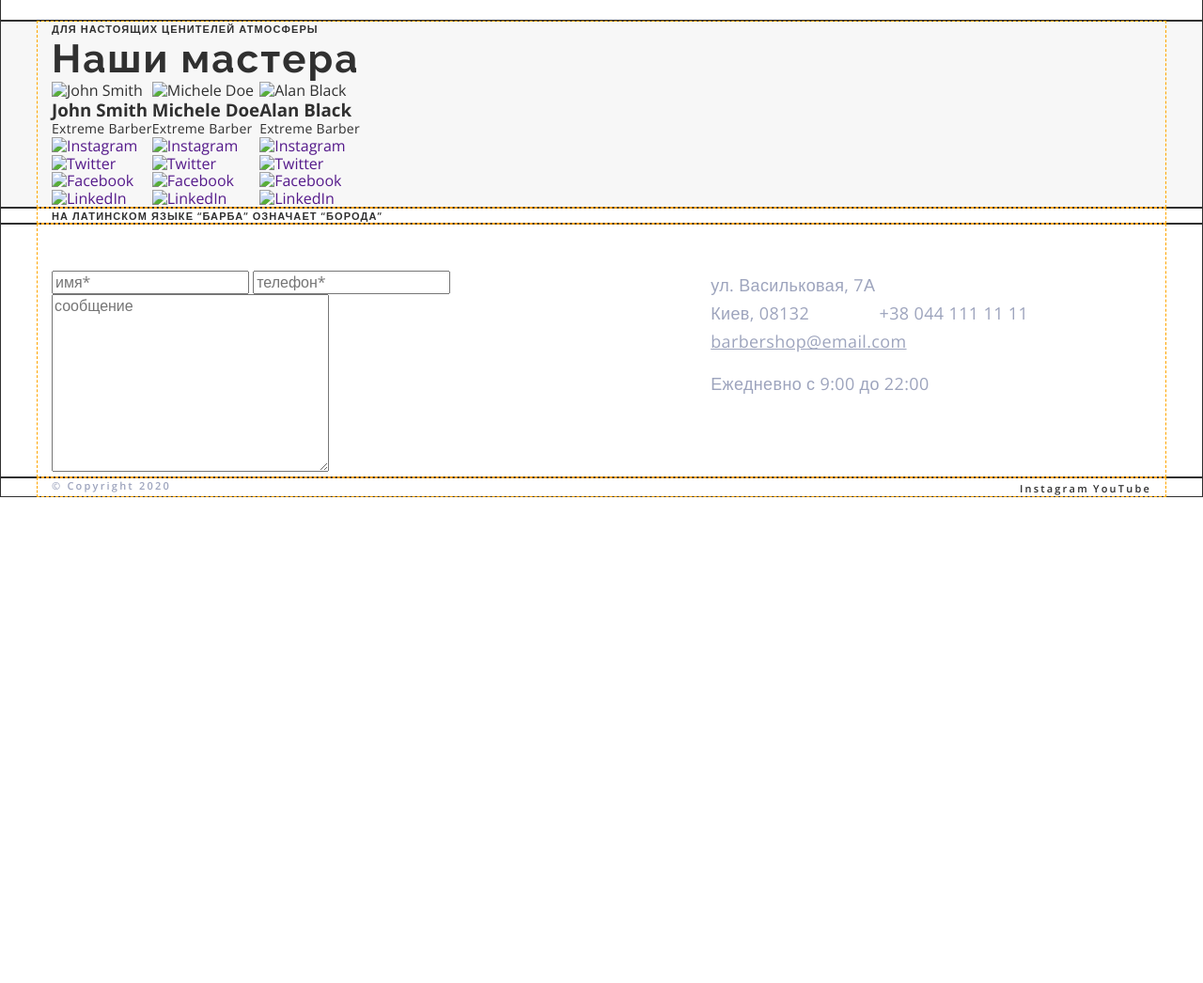
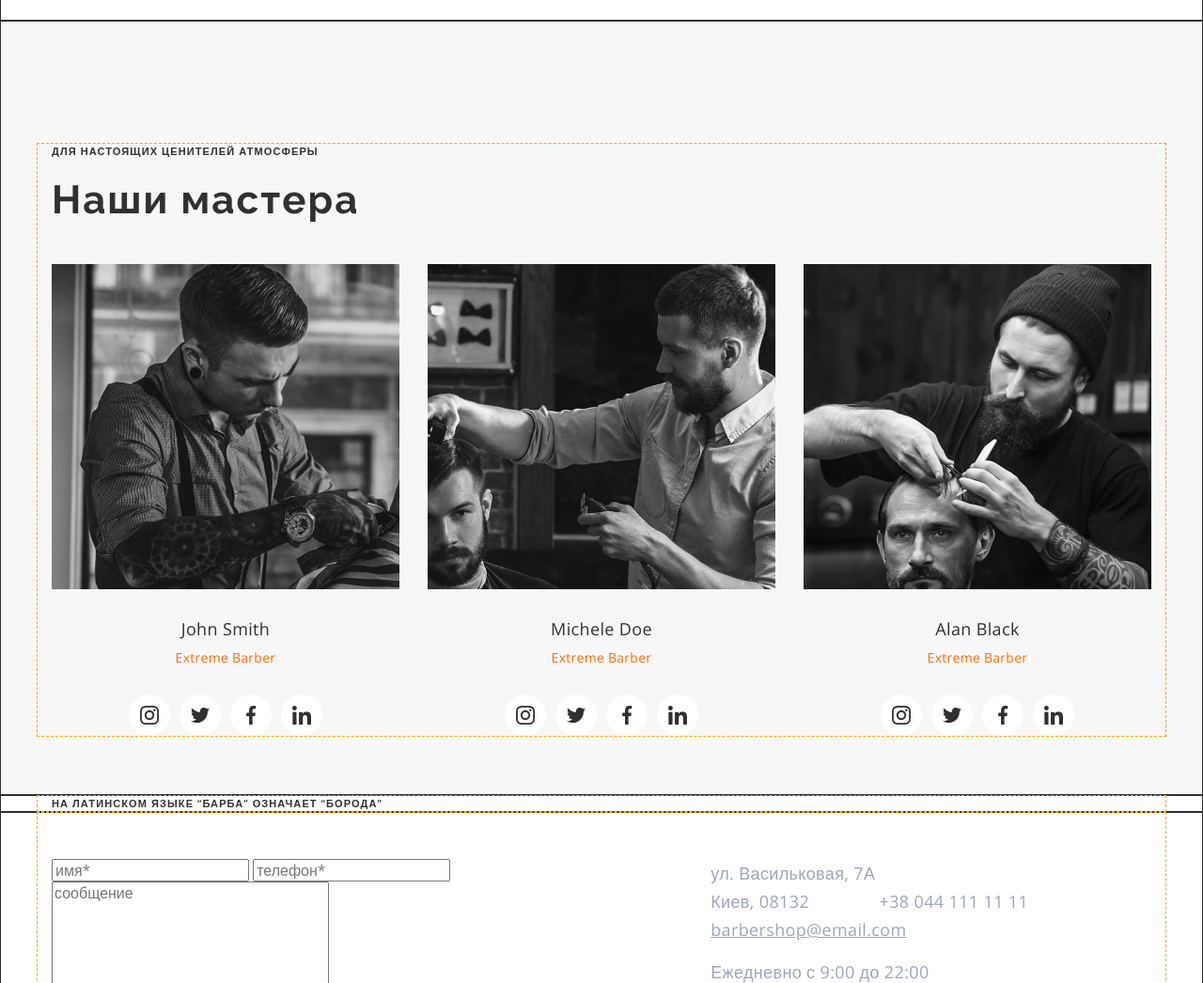
Before and after one commit to AleksAlek/barbershop, a plain HTML site: page index.html in a window 1280 px wide. Shown: the part 2460-3506 px from the top of the page at 94% size. Before the commit the page ends 2989 px from the top, so only its background shows below. Drawn offline with nearby package versions, Linux system fonts and the light colour scheme.

Commit message:
Добавляет иконки и фото

```diff
--- a/css/styles.css
+++ b/css/styles.css
@@ -269,10 +269,14 @@ footer {
 
 /* Team */
 .team-container {
+  padding-top: 130px;
+  padding-bottom: 62px;
   background-color: var(--grey-background);
 }
 
 .team-text {
+  margin-bottom: 20px;
+
   font-weight: 600;
   font-size: 11px;
   line-height: 1.37;
@@ -281,6 +285,8 @@ footer {
 }
 
 .team-title {
+  margin-bottom: 44px;
+
   font-family: 'Raleway', sans-serif;
   font-weight: bold;
   font-size: 42px;
@@ -292,17 +298,70 @@ footer {
   display: flex;
 }
 
-.team-name {
+.team-thumb {
+  margin-right: 30px;
+  max-width: 370px;
+}
+
+.team-thumb:last-child {
+  margin-right: 0;
+}
+
+.team-content {
+  padding-top: 30px;
+  padding-right: 30px;
+  padding-left: 30px;
+  text-align: center;
+}
+
+.person-name {
+  margin-bottom: 8px;
+
+  font-weight: 400;
   font-size: 18px;
   line-height: 1.39;
   letter-spacing: 0.02em;
 }
 
 .person-position {
+  margin-bottom: 30px;
+
   font-size: 14px;
   line-height: 1.36;
   letter-spacing: 0.02em;
-  color: var(--orange);
+  color: var(--accent);
+}
+
+.person-links {
+  display: flex;
+  justify-content: center;
+}
+
+.person-links-item {
+  margin-right: 10px;
+}
+
+.person-links-item:last-child {
+  margin-right: 0;
+}
+
+.icon-background {
+  padding: 12px;
+
+  background-color: var(--white-background);
+  width: 44px;
+  height: 44px;
+  border-radius: 50%;
+  color: var(--grafite);
+}
+
+.icon-background:hover,
+.icon-background:focus {
+  color: var(--accent);
+}
+
+.social-icon {
+  fill: currentColor;
 }
 
 /* Works */
--- a/index.html
+++ b/index.html
@@ -215,64 +215,171 @@
           <p class="team-text">для настоящих ценителей атмосферы</p>
           <h2 class="team-title">Наши мастера</h2>
           <ul class="team-list">
-            <li>
-              <img src="" alt="John Smith" />
+            <li class="team-thumb">
+              <img
+                src="./images/john-smith.jpg"
+                alt="John Smith"
+                width="370"
+                height="346"
+              />
+
+              <div class="team-content">
                 <h3 class="person-name">John Smith</h3>
                 <p class="person-position">Extreme Barber</p>
-              <ul>
-                <li>
-                  <a href=""><img src="" alt="Instagram" /></a>
+                <ul class="person-links">
+                  <li class="person-links-item">
+                    <a
+                      href="https://www.instagram.com/"
+                      class="icon-background"
+                    >
+                      <svg class="social-icon" width="20" height="20">
+                        <use
+                          href="./images/symbol-defs.svg#icon-instagram"
+                        ></use>
+                      </svg>
+                    </a>
                   </li>
-                <li>
-                  <a href=""><img src="" alt="Twitter" /></a>
+
+                  <li class="person-links-item">
+                    <a href="https://twitter.com/" class="icon-background">
+                      <svg class="social-icon" width="20" height="20">
+                        <use href="./images/symbol-defs.svg#icon-twitter"></use>
+                      </svg>
+                    </a>
                   </li>
-                <li>
-                  <a href=""><img src="" alt="Facebook" /></a>
+
+                  <li class="person-links-item">
+                    <a href="https://www.facebook.com/" class="icon-background">
+                      <svg class="social-icon" width="20" height="20">
+                        <use
+                          href="./images/symbol-defs.svg#icon-facebook"
+                        ></use>
+                      </svg>
+                    </a>
                   </li>
-                <li>
-                  <a href=""><img src="" alt="LinkedIn" /></a>
+
+                  <li class="person-links-item">
+                    <a href="https://www.linkedin.com/" class="icon-background">
+                      <svg class="social-icon" width="20" height="20">
+                        <use
+                          href="./images/symbol-defs.svg#icon-linkedin"
+                        ></use>
+                      </svg>
+                    </a>
                   </li>
                 </ul>
+              </div>
             </li>
 
-            <li>
-              <img src="" alt="Michele Doe" />
+            <li class="team-thumb">
+              <img
+                src="./images/michele-doe.jpg"
+                alt="Michele Doe"
+                width="370"
+                height="346"
+              />
+
+              <div class="team-content">
                 <h3 class="person-name">Michele Doe</h3>
                 <p class="person-position">Extreme Barber</p>
-              <ul>
-                <li>
-                  <a href=""><img src="" alt="Instagram" /></a>
+                <ul class="person-links">
+                  <li class="person-links-item">
+                    <a
+                      href="https://www.instagram.com/"
+                      class="icon-background"
+                    >
+                      <svg class="social-icon" width="20" height="20">
+                        <use
+                          href="./images/symbol-defs.svg#icon-instagram"
+                        ></use>
+                      </svg>
+                    </a>
                   </li>
-                <li>
-                  <a href=""><img src="" alt="Twitter" /></a>
+
+                  <li class="person-links-item">
+                    <a href="https://twitter.com/" class="icon-background">
+                      <svg class="social-icon" width="20" height="20">
+                        <use href="./images/symbol-defs.svg#icon-twitter"></use>
+                      </svg>
+                    </a>
                   </li>
-                <li>
-                  <a href=""><img src="" alt="Facebook" /></a>
+
+                  <li class="person-links-item">
+                    <a href="https://www.facebook.com/" class="icon-background">
+                      <svg class="social-icon" width="20" height="20">
+                        <use
+                          href="./images/symbol-defs.svg#icon-facebook"
+                        ></use>
+                      </svg>
+                    </a>
                   </li>
-                <li>
-                  <a href=""><img src="" alt="LinkedIn" /></a>
+
+                  <li class="person-links-item">
+                    <a href="https://www.linkedin.com/" class="icon-background">
+                      <svg class="social-icon" width="20" height="20">
+                        <use
+                          href="./images/symbol-defs.svg#icon-linkedin"
+                        ></use>
+                      </svg>
+                    </a>
                   </li>
                 </ul>
+              </div>
             </li>
 
-            <li>
-              <img src="" alt="Alan Black" />
+            <li class="team-thumb">
+              <img
+                src="./images/alan-black.jpg"
+                alt="Alan Black"
+                width="370"
+                height="346"
+              />
+              <div class="team-content">
                 <h3 class="person-name">Alan Black</h3>
                 <p class="person-position">Extreme Barber</p>
-              <ul>
-                <li>
-                  <a href=""><img src="" alt="Instagram" /></a>
+                <ul class="person-links">
+                  <li class="person-links-item">
+                    <a
+                      href="https://www.instagram.com/"
+                      class="icon-background"
+                    >
+                      <svg class="social-icon" width="20" height="20">
+                        <use
+                          href="./images/symbol-defs.svg#icon-instagram"
+                        ></use>
+                      </svg>
+                    </a>
                   </li>
-                <li>
-                  <a href=""><img src="" alt="Twitter" /></a>
+
+                  <li class="person-links-item">
+                    <a href="https://twitter.com/" class="icon-background">
+                      <svg class="social-icon" width="20" height="20">
+                        <use href="./images/symbol-defs.svg#icon-twitter"></use>
+                      </svg>
+                    </a>
                   </li>
-                <li>
-                  <a href=""><img src="" alt="Facebook" /></a>
+
+                  <li class="person-links-item">
+                    <a href="https://www.facebook.com/" class="icon-background">
+                      <svg class="social-icon" width="20" height="20">
+                        <use
+                          href="./images/symbol-defs.svg#icon-facebook"
+                        ></use>
+                      </svg>
+                    </a>
                   </li>
-                <li>
-                  <a href=""><img src="" alt="LinkedIn" /></a>
+
+                  <li class="person-links-item">
+                    <a href="https://www.linkedin.com/" class="icon-background">
+                      <svg class="social-icon" width="20" height="20">
+                        <use
+                          href="./images/symbol-defs.svg#icon-linkedin"
+                        ></use>
+                      </svg>
+                    </a>
                   </li>
                 </ul>
+              </div>
             </li>
           </ul>
         </div>
```
Also changed, not shown: images/alan-black.jpg (added), images/john-smith.jpg (added), images/michele-doe.jpg (added), images/svg/facebook.svg (added), images/svg/instagram.svg (added), images/svg/linkedin.svg (added), images/svg/logo.svg (added), images/svg/mail.svg (added), images/svg/map-pin.svg (added), images/svg/phone.svg (added), images/svg/twitter.svg (added), images/symbol-defs.svg (added). Lines whose indentation alone changed are shown as unchanged.
